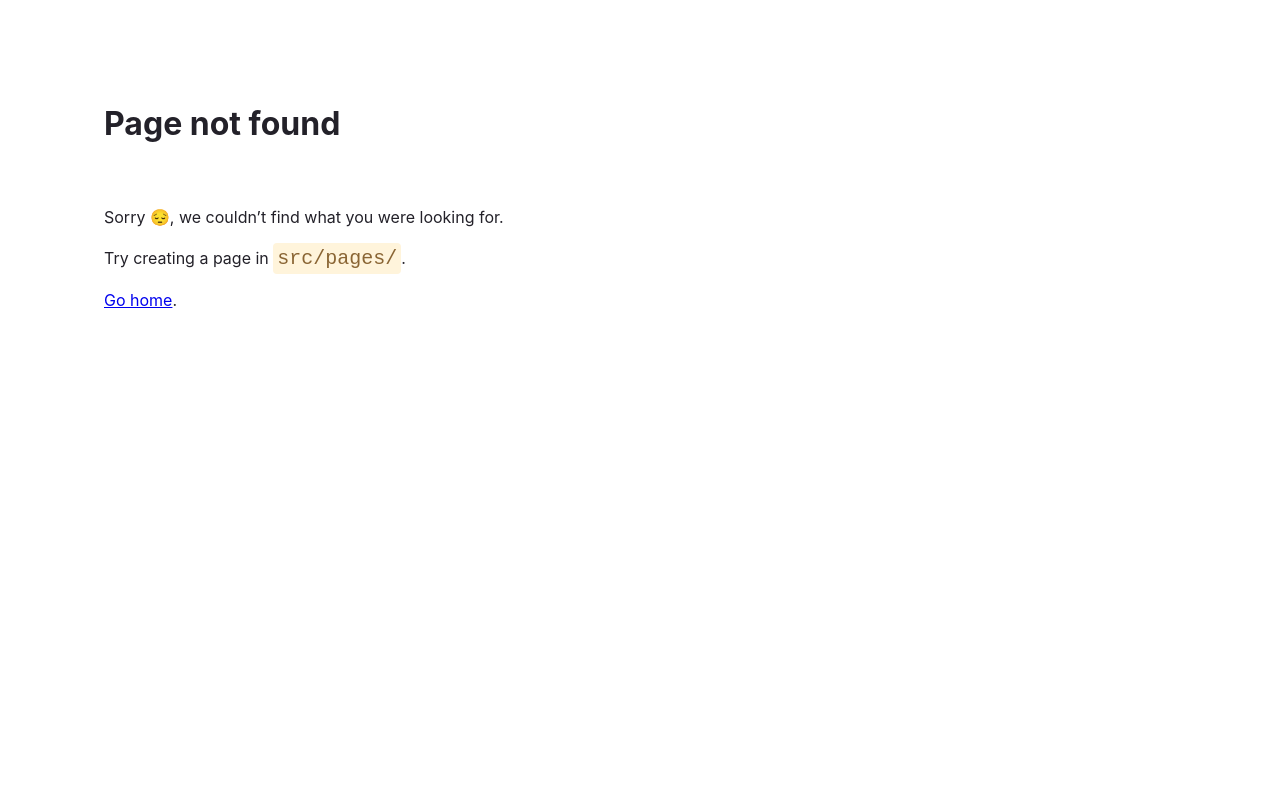
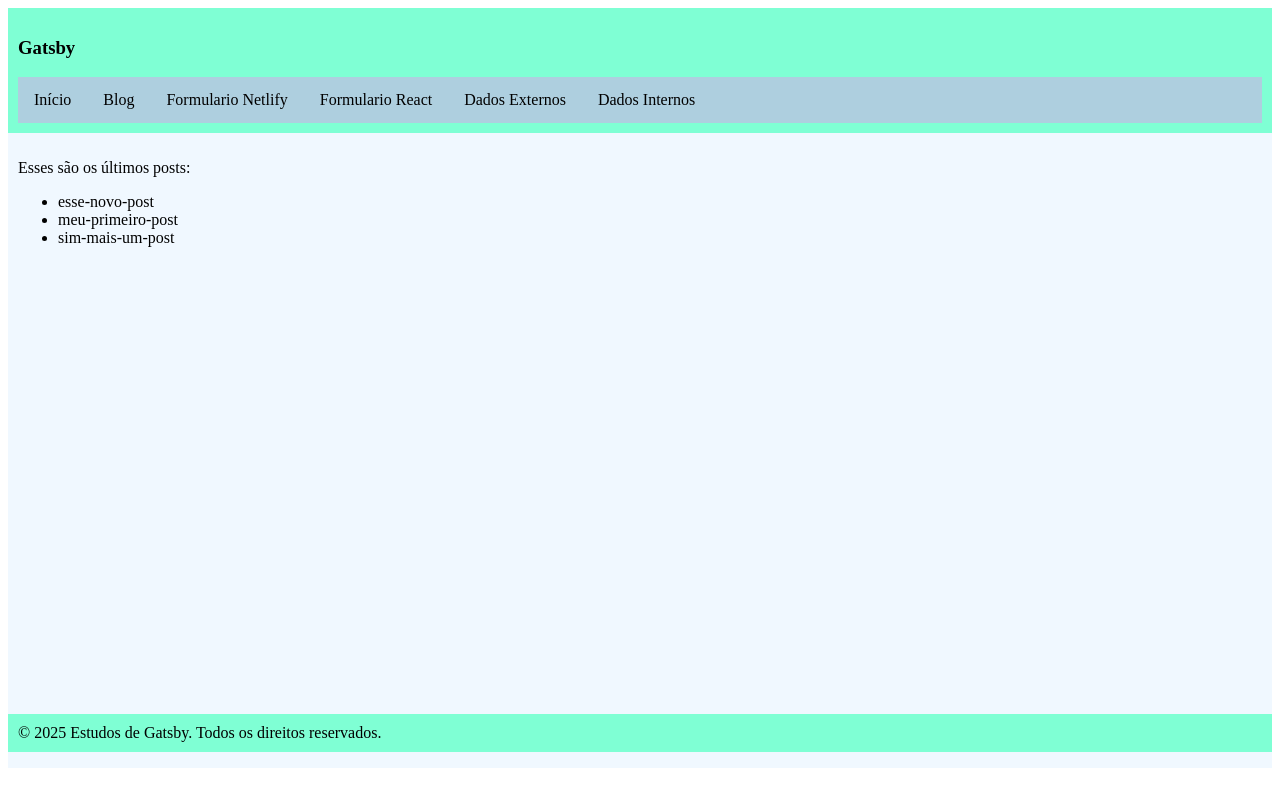
Before and after one commit to joaov-reis/Gatsby, a Gatsby site: page /blog in a window 1280 px wide. Before the commit this address had no page. Built offline with nearby package versions, Linux system fonts and the light colour scheme; Gatsby itself is replaced by a stand-in of ours.

Commit message:
criada pagina blog

```diff
--- a/gatsby-config.js
+++ b/gatsby-config.js
@@ -3,7 +3,16 @@
  */
 module.exports = {
   siteMetadata: {
-    siteUrl: `https://www.yourdomain.tld`,
+    title: `Gatsby`,
+    siteUrl: `https://www.infnet.edu.br`,
   },
-  plugins: [],
+  plugins: [
+    {
+      resolve: "gatsby-source-filesystem",
+      options: {
+        name: "blog",
+        path: `${__dirname}/blog`,
+      },
+    },
+  ],
 }
--- a/package.json
+++ b/package.json
@@ -7,7 +7,6 @@
   "keywords": [
     "gatsby"
   ],
-
   "scripts": {
     "develop": "gatsby develop",
     "start": "gatsby develop",
@@ -17,6 +16,7 @@
   },
   "dependencies": {
     "gatsby": "^5.14.6",
+    "gatsby-source-filesystem": "^5.15.0",
     "node-fetch": "^3.3.2",
     "react": "^18.2.0",
     "react-dom": "^18.2.0"
--- a/src/components/layout.js
+++ b/src/components/layout.js
@@ -1,15 +1,27 @@
 import * as React from "react"
 import "./layout.css"
 import Footer from "./footer.js"
-import { Link } from "gatsby"
+import { Link, useStaticQuery, graphql } from "gatsby"
 
 export default function Layout({children}) { //Desestruturação de objeto
+
+  const data = useStaticQuery (graphql`
+    query {
+      site {
+        siteMetadata {
+          title
+        }
+      }
+    }
+    `);
+
   return (
     <main className="layout">
       <div className="header">
-        <h3>Estudos de Jamstack - Gatsby</h3>
+        <h3>{data.site.siteMetadata.title}</h3>
         <nav className="topnav">
           <Link to="/">Início</Link>
+          <Link to="/blog">Blog</Link>
 
           <Link to="/pagina1">Formulario Netlify</Link>
           <Link to="/pagina4">Formulario React</Link>
--- /dev/null
+++ b/src/pages/blog.js
@@ -0,0 +1,34 @@
+import React from "react"; //Pega tudo que está dentro do módulo "React"
+import Layout from "../components/layout";
+import { useStaticQuery, graphql } from "gatsby";
+
+export default function BlogPage () {
+
+  const data = useStaticQuery(graphql`
+    query {
+      allFile {
+        nodes {
+          name
+        }
+      }
+    }
+  `)
+
+  return (
+    <Layout>
+        <p>Esses são os últimos posts:</p>
+        <ul>
+          {
+            data.allFile.nodes.map(item => (
+              <li key={item.name}>
+                {item.name}
+              </li>
+            ))
+          }
+        </ul>
+    </Layout>
+
+  )
+}
+
+export const Head = () => <title> Meu Blog - Posts</title>
```
Also changed, not shown: blog/esse-novo-post.mdx (added), blog/meu-primeiro-post.mdx (added), blog/sim-mais-um-post.mdx (added), 1 other file.
